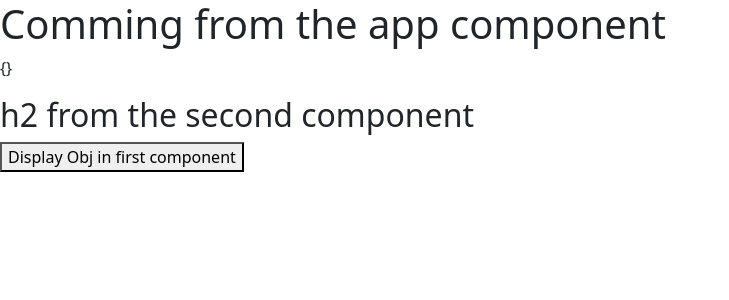
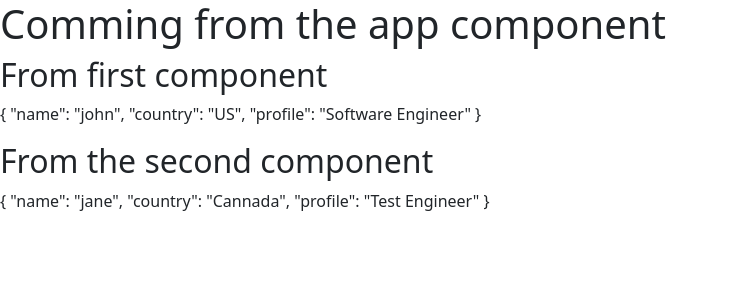
Before and after one commit to mdehtisham/angular-basics, an Angular app: page / in a window 1280 px wide. Shown: the top 300 px of the page, without its empty margins (0-729 px from the left). Built offline with nearby package versions, Linux system fonts and the light colour scheme.

Commit message:
learned how to pass values to sibling component using template refrence variables

```diff
--- a/src/app/app.component.html
+++ b/src/app/app.component.html
@@ -1,7 +1,10 @@
 <h1>Comming from the app component</h1>
+<app-first #first></app-first>
+<p>{{first.templateObjFromFirst | json}}</p>
 
+<app-second #second></app-second>
+<p>{{second.templateObjFromSecond | json}}</p>
 
-<app-first></app-first>
 
 
 
--- a/src/app/first/first.component.html
+++ b/src/app/first/first.component.html
@@ -1,6 +1,8 @@
-<p>{{receivedObj | json}}</p>
+<!-- <p>{{receivedObj | json}}</p> -->
 
-<app-second (sendObject)="sendObj($event)"></app-second>
+<!-- <app-second (sendObject)="sendObj($event)"></app-second> -->
+
+<h2>From first component</h2>
 
 
 
--- a/src/app/first/first.component.ts
+++ b/src/app/first/first.component.ts
@@ -10,6 +10,11 @@ export class FirstComponent implements OnInit {
   second = false;
   third = false;
   receivedObj: Object = {}
+  templateObjFromFirst = {
+    name: "john",
+    country: "US",
+    profile: "Software Engineer"
+  }
   constructor() { }
 
   ngOnInit(): void {
@@ -19,4 +24,5 @@ export class FirstComponent implements OnInit {
     this.receivedObj = event
   }
 
+
 }
--- a/src/app/second/second.component.html
+++ b/src/app/second/second.component.html
@@ -1,2 +1,2 @@
-<h2>h2 from the second component</h2>
-<button (click)="sendObj()">Display Obj in first component</button>
+<h2>From the second component</h2>
+<!-- <button (click)="sendObj()">Display Obj in first component</button> -->
--- a/src/app/second/second.component.ts
+++ b/src/app/second/second.component.ts
@@ -12,6 +12,11 @@ export class SecondComponent implements OnInit {
   @Output() public sendObject = new EventEmitter<any>();
   name = 'Ehtisham';
   age = 26;
+  templateObjFromSecond = {
+    name: "jane",
+    country: "Cannada",
+    profile: "Test Engineer"
+  }
 
   constructor() { }
 
```
